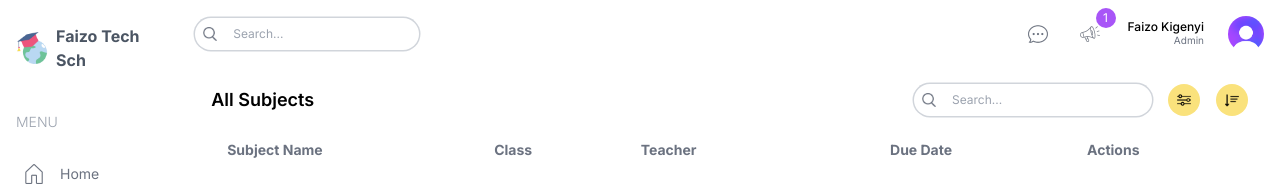
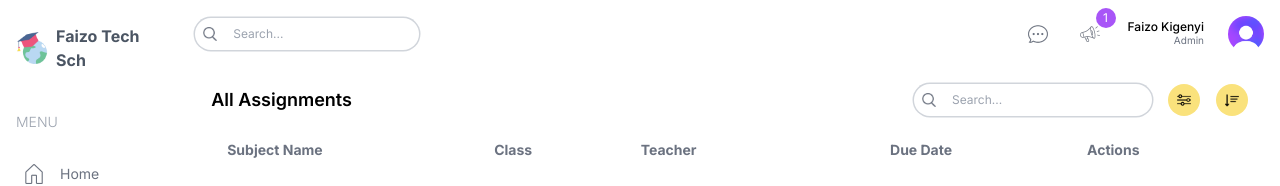
Before and after one commit to faizokigenyi/SHOOL_DASHBOARDUI, a Next.js app: page /list/assignments in a window 1280 px wide. Shown: the top 186 px of the page. Built offline with nearby package versions, Linux system fonts and the light colour scheme.

Commit message:
Update lesson page

```diff
--- a/src/app/(dashboard)/list/assignments/page.tsx
+++ b/src/app/(dashboard)/list/assignments/page.tsx
@@ -4,7 +4,6 @@ import Table from "@/app/components/Table";
 import TableSearch from "@/app/components/TableSearch";
 import { assignmentsData, role } from "@/lib/data";
 import Image from "next/image";
-import Link from "next/link";
 
 type Assignment = {
   id: number;
@@ -39,7 +38,7 @@ const columns = [
   },
 ];
 
-export default function AssignmentListPage() {
+const AssignmentListPage = () => {
   const renderRow = (item: Assignment) => (
     <tr
       key={item.id}
@@ -65,10 +64,12 @@ export default function AssignmentListPage() {
 
   return (
     <div className="bg-white p-4 rounded-md flex-1 m-4 mt-0">
-      {/** TOP*/}
+      {/* TOP */}
       <div className="flex items-center justify-between">
-        <h1 className="hidden md:block text-lg font-semibold">All Subjects</h1>
-        <div className="flex flex-col md:flex-row items-center gap-4 ">
+        <h1 className="hidden md:block text-lg font-semibold">
+          All Assignments
+        </h1>
+        <div className="flex flex-col md:flex-row items-center gap-4 w-full md:w-auto">
           <TableSearch />
           <div className="flex items-center gap-4 self-end">
             <button className="w-8 h-8 flex items-center justify-center rounded-full bg-lamaYellow">
@@ -77,7 +78,6 @@ export default function AssignmentListPage() {
             <button className="w-8 h-8 flex items-center justify-center rounded-full bg-lamaYellow">
               <Image src="/sort.png" alt="" width={14} height={14} />
             </button>
-
             {role === "admin" ||
               (role === "teacher" && (
                 <FormModal table="assignment" type="create" />
@@ -85,10 +85,12 @@ export default function AssignmentListPage() {
           </div>
         </div>
       </div>
-      {/** lIST*/}
+      {/* LIST */}
       <Table columns={columns} renderRow={renderRow} data={assignmentsData} />
-      {/** PAGINATION*/}
+      {/* PAGINATION */}
       <Pagination />
     </div>
   );
-}
+};
+
+export default AssignmentListPage;
```
